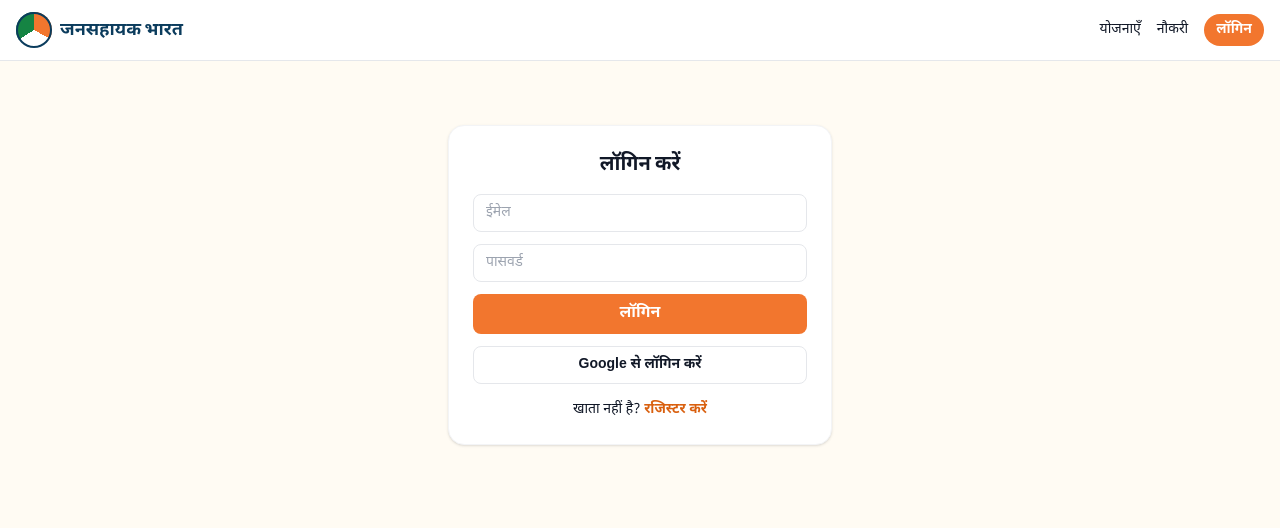
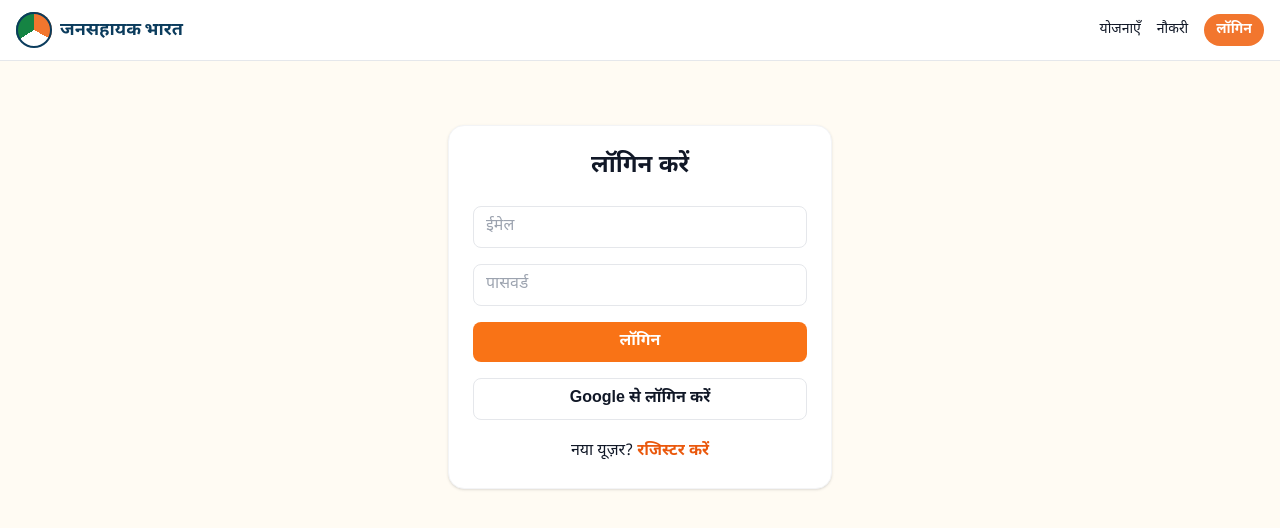
Before and after one commit to tribhuwannishad999-spec/jansahayak-bharat, a React (Vite) app in the folder jansahayak-bharat/frontend/: page /login in a window 1280 px wide. Shown: the top 528 px of the page. Built offline with nearby package versions, Linux system fonts and the light colour scheme; no server answers.

Commit message:
Enhance Login component with better error handling
Refactor login form and error handling. Update UI elements and improve error messages.

```diff
--- a/jansahayak-bharat/frontend/src/pages/Login.jsx
+++ b/jansahayak-bharat/frontend/src/pages/Login.jsx
@@ -4,39 +4,113 @@ import { useAuth } from "../context/AuthContext.jsx";
 
 export default function Login() {
   const { login, loginWithGoogle } = useAuth();
+
   const [email, setEmail] = useState("");
   const [password, setPassword] = useState("");
   const [error, setError] = useState("");
+
   const navigate = useNavigate();
 
   const submit = async (e) => {
     e.preventDefault();
     setError("");
+
     try {
-      await login(email, password);
+      const userCredential = await login(email, password);
+
+      console.log(userCredential.user);
+
       navigate("/");
     } catch (err) {
-      setError("लॉगिन विफल — ईमेल या पासवर्ड जांचें");
+      console.error(err);
+
+      switch (err.code) {
+        case "auth/user-not-found":
+          setError("यूज़र नहीं मिला");
+          break;
+
+        case "auth/wrong-password":
+          setError("गलत पासवर्ड");
+          break;
+
+        case "auth/invalid-credential":
+          setError("ईमेल या पासवर्ड गलत है");
+          break;
+
+        default:
+          setError("लॉगिन विफल। पुनः प्रयास करें।");
+      }
+    }
+  };
+
+  const googleLogin = async () => {
+    try {
+      await loginWithGoogle();
+      navigate("/");
+    } catch (err) {
+      console.error(err);
+      setError("Google लॉगिन विफल");
     }
   };
 
   return (
     <div className="max-w-sm mx-auto mt-16 bg-white p-6 rounded-2xl shadow border border-gray-100">
-      <h2 className="font-display font-bold text-xl mb-4 text-center">लॉगिन करें</h2>
-      {error && <p className="text-red-500 text-sm mb-3">{error}</p>}
-      <form onSubmit={submit} className="space-y-3">
-        <input type="email" required placeholder="ईमेल" value={email} onChange={(e) => setEmail(e.target.value)}
-          className="w-full border rounded-lg px-3 py-2 text-sm" />
-        <input type="password" required placeholder="पासवर्ड" value={password} onChange={(e) => setPassword(e.target.value)}
-          className="w-full border rounded-lg px-3 py-2 text-sm" />
-        <button className="w-full bg-saffron text-white rounded-lg py-2 font-semibold">लॉगिन</button>
+
+      <h2 className="text-2xl font-bold text-center mb-6">
+        लॉगिन करें
+      </h2>
+
+      {error && (
+        <div className="bg-red-100 text-red-600 p-2 rounded mb-4 text-sm">
+          {error}
+        </div>
+      )}
+
+      <form onSubmit={submit} className="space-y-4">
+
+        <input
+          type="email"
+          placeholder="ईमेल"
+          required
+          value={email}
+          onChange={(e)=>setEmail(e.target.value)}
+          className="w-full border rounded-lg px-3 py-2"
+        />
+
+        <input
+          type="password"
+          placeholder="पासवर्ड"
+          required
+          value={password}
+          onChange={(e)=>setPassword(e.target.value)}
+          className="w-full border rounded-lg px-3 py-2"
+        />
+
+        <button
+          className="w-full bg-orange-500 text-white py-2 rounded-lg font-bold"
+        >
+          लॉगिन
+        </button>
+
       </form>
-      <button onClick={loginWithGoogle} className="w-full mt-3 border rounded-lg py-2 font-semibold text-sm">
+
+      <button
+        onClick={googleLogin}
+        className="w-full mt-4 border py-2 rounded-lg font-bold"
+      >
         Google से लॉगिन करें
       </button>
-      <p className="text-sm text-center mt-4">
-        खाता नहीं है? <Link to="/register" className="text-saffron-deep font-semibold">रजिस्टर करें</Link>
+
+      <p className="text-center mt-5">
+        नया यूज़र?
+        <Link
+          to="/register"
+          className="text-orange-600 font-bold ml-1"
+        >
+          रजिस्टर करें
+        </Link>
       </p>
+
     </div>
   );
 }
```
